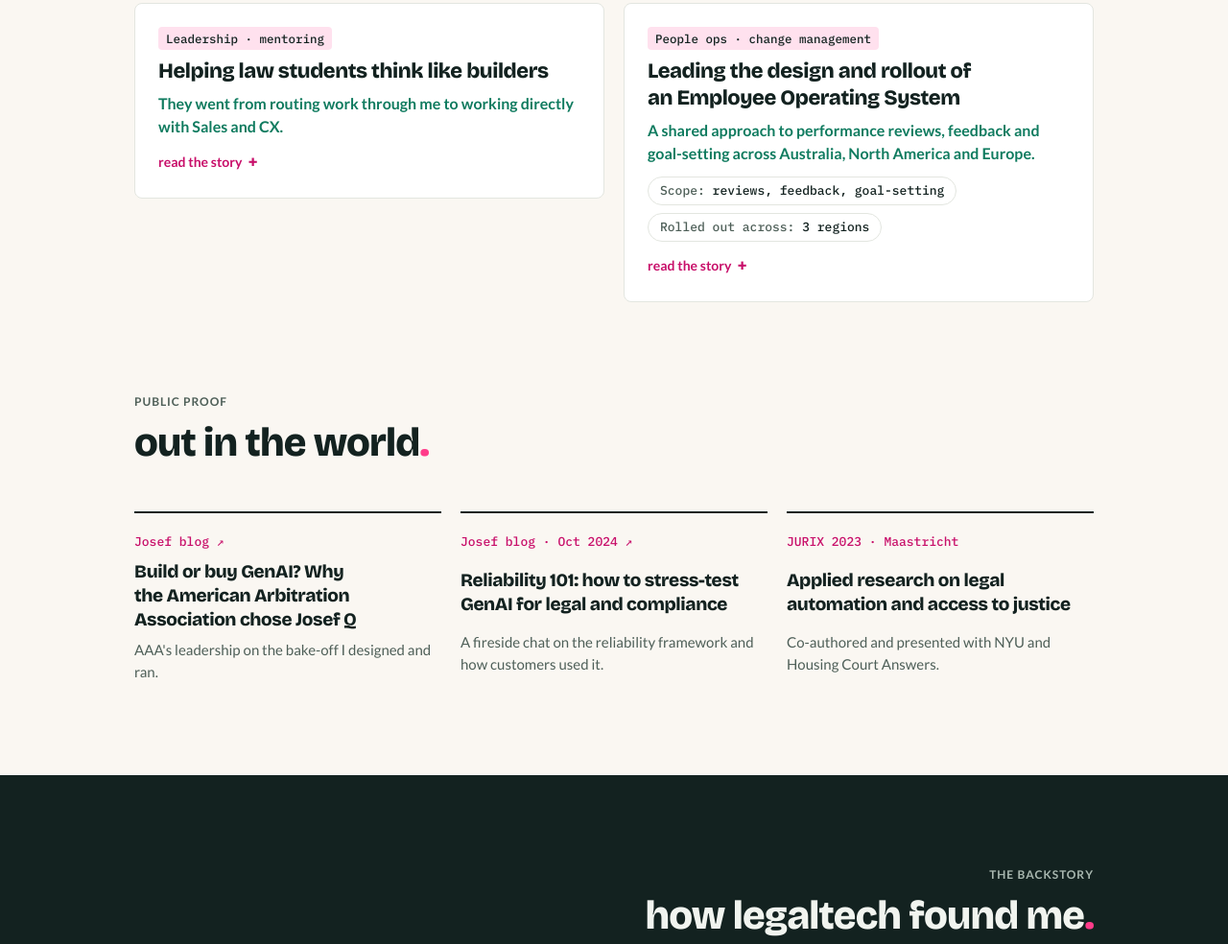
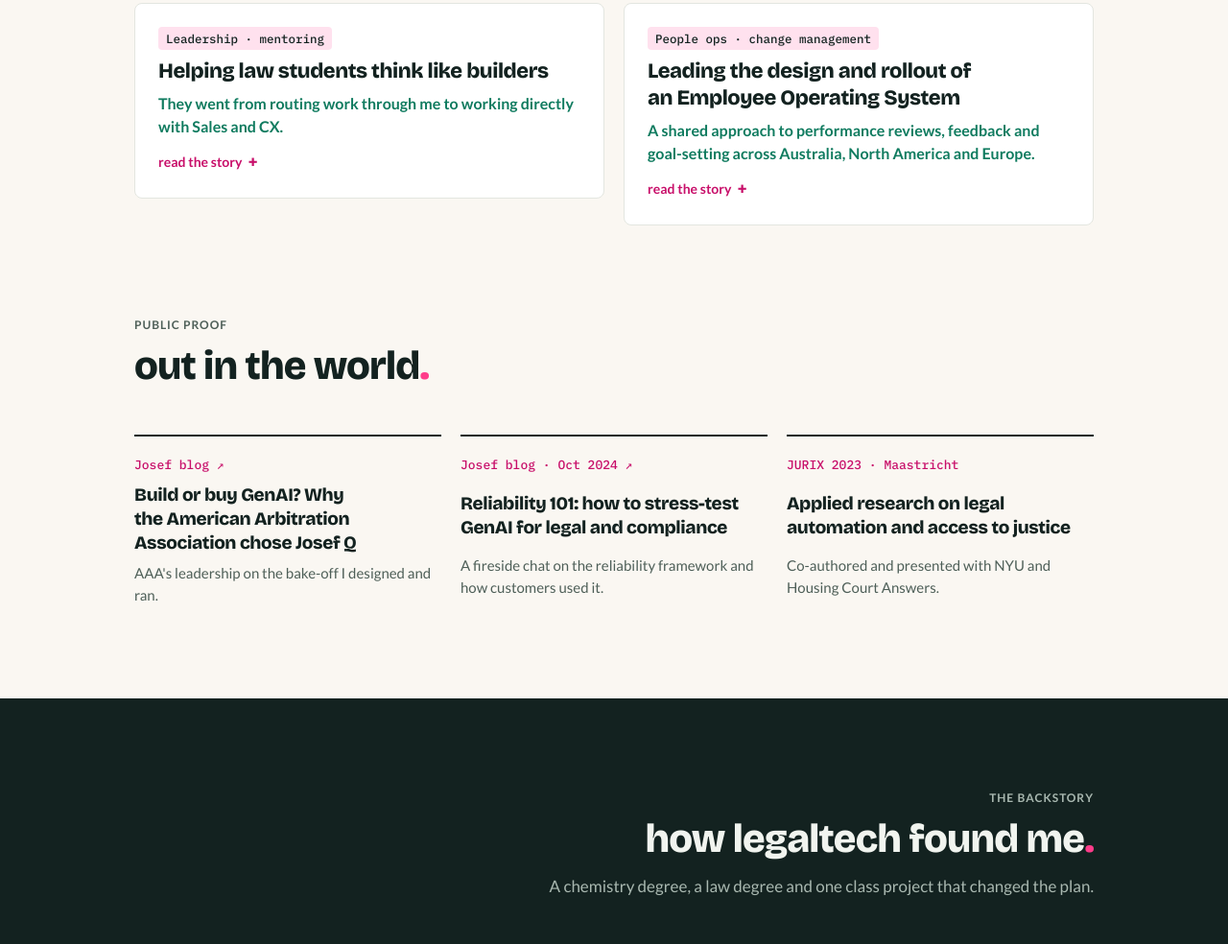
Before and after one commit to ali-cook/ali-cook.github.io, a plain HTML site: page index.html in a window 1280 px wide. Shown: the part 2744-3728 px from the top of the page at 96% size. Drawn offline with nearby package versions, Linux system fonts and the light colour scheme.

Commit message:
Remove pills from the Employee Operating System card
Co-Authored-By: Claude Opus 5.5 <noreply@anthropic.com>
Claude-Session: https://claude.ai/code/session_01GjqYczXFqLK4k9KpsSpmdj

```diff
--- a/index.html
+++ b/index.html
@@ -602,7 +602,6 @@ footer .wrap { display: flex; flex-wrap: wrap; justify-content: space-between; g
               <span class="tag">People ops · change management</span>
               <h4>Leading the design and rollout of an Employee Operating System</h4>
               <p class="outcome">A shared approach to performance reviews, feedback and goal-setting across Australia, North America and Europe.</p>
-              <div class="facts"><span class="metric"><span class="k">Scope:</span> reviews, feedback, goal-setting</span><span class="metric"><span class="k">Rolled out across:</span> 3 regions</span></div>
               <span class="more"><span class="open-txt">read the story</span><span class="close-txt">close</span></span>
             </summary>
             <div class="story">
```
